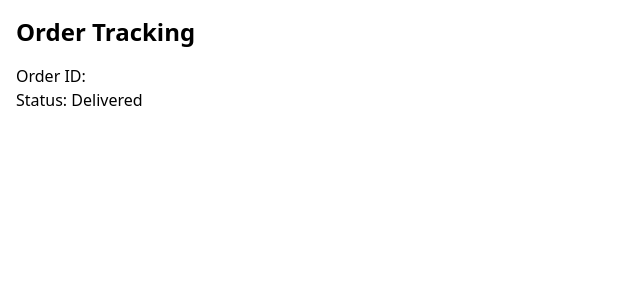
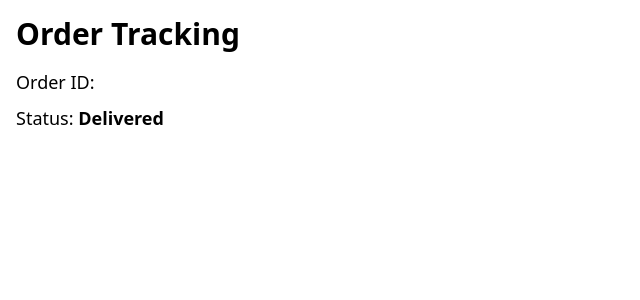
Before and after one commit to Abhishekbtech/food-ordering-app, a React (Create React App) app: page /track-order in a window 1280 px wide. Shown: the top 300 px of the page, without its empty margins (0-640 px from the left). Built offline with nearby package versions, Linux system fonts and the light colour scheme.

Commit message:
update Order Tracking

```diff
--- a/src/components/OrderTracking.js
+++ b/src/components/OrderTracking.js
@@ -16,9 +16,9 @@ const OrderTracking = ({ orderId }) => {
 
     return (
         <div className="p-4">
-            <h1 className="text-2xl font-bold mb-4">Order Tracking</h1>
-            <p>Order ID: {orderId}</p>
-            <p>Status: {status}</p>
+            <h1 className="text-3xl font-bold mb-4">Order Tracking</h1>
+            <p className="text-lg">Order ID: {orderId}</p>
+            <p className="text-lg mt-2">Status: <span className="font-semibold">{status}</span></p>
         </div>
     );
 };
```
